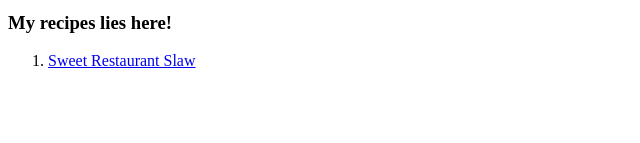
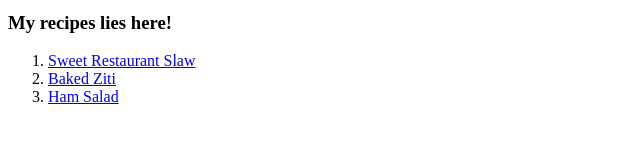
Before and after one commit to torupapat/odin-recipes, a plain HTML site: page index.html in a window 1280 px wide. Shown: the part 501-644 px from the top of the page, without its empty margins (0-640 px from the left). Drawn offline with Linux system fonts and the light colour scheme.

Commit message:
Mod add 2 new recipes to homepage and files

```diff
--- a/index.html
+++ b/index.html
@@ -10,6 +10,8 @@
         <h3>My recipes lies here!</h3>
         <ol>
             <li><a href="./recipes/sweet-slaw.html">Sweet Restaurant Slaw</a></li>
+            <li><a href="./recipes/baked-ziti.html">Baked Ziti</a></li>
+            <li><a href="./recipes/ham-salad.html">Ham Salad</a></li>
         </ol>
     </body>
 </html>
```
Also changed, not shown: recipes/baked-ziti.html (added), recipes/ham-salad.html (added).
